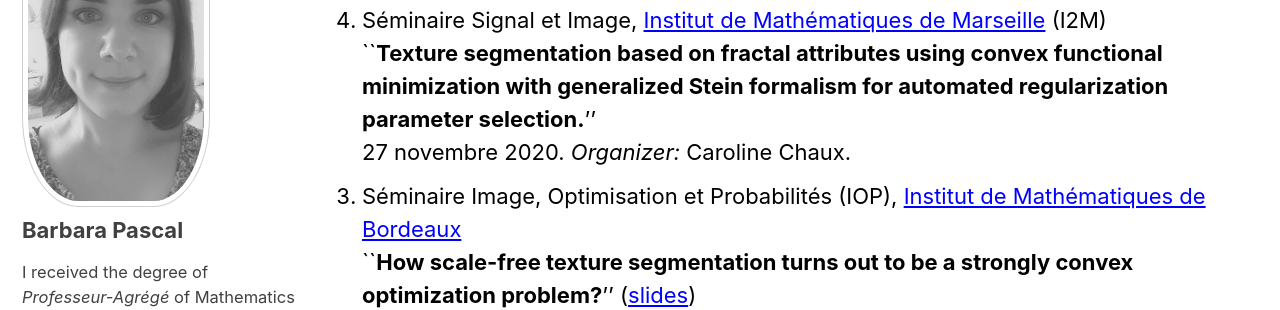
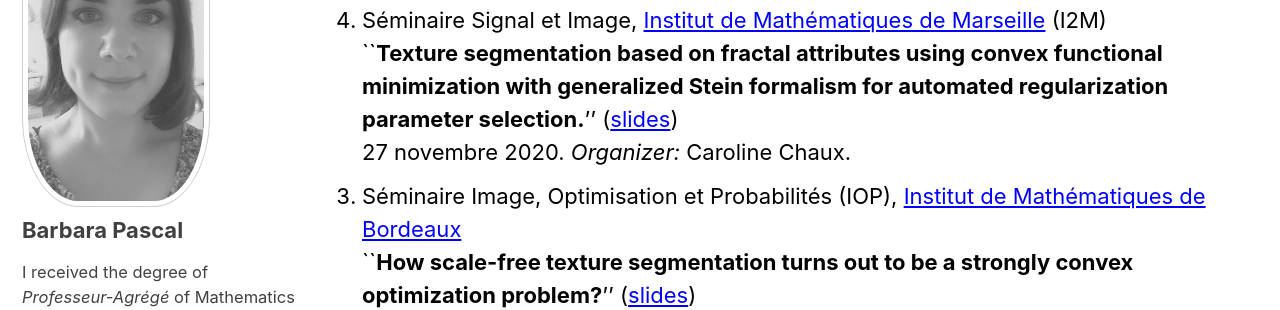
Before and after one commit to bpascal-fr/bpascal-fr.github.io, a Jekyll site: the page built from _pages/invitations.md, in a window 1280 px wide and 900 px high, scrolled down 635 px. Shown: the part 154-464 px from the top of the window. Built offline with Jekyll 4.4.1, drawn with Linux system fonts in a browser that asks for light colours; cached includes are drawn as plain includes; nearby versions of some CDN libraries; some web fonts are replaced.

Commit message:
invited semainars

```diff
--- a/_pages/invitations.md
+++ b/_pages/invitations.md
@@ -21,7 +21,7 @@
 ``**Segmentation de textures à partir d'attributs fractals par minimisation de fonctionnelle, avec réglage automatique des hyperparamètres**'' ([slides](../assets/pdfs/SCAM21.pdf))
 4 février 2021. *Organizers:* Stéphane Jaffard and Stéphane Seuret.
 4. Séminaire Signal et Image, [Institut de Mathématiques de Marseille](https://www.i2m.univ-amu.fr/) (I2M)
-``**Texture segmentation based on fractal attributes using convex functional minimization with generalized Stein formalism for automated regularization parameter selection.**''
+``**Texture segmentation based on fractal attributes using convex functional minimization with generalized Stein formalism for automated regularization parameter selection.**'' ([slides](../assets/pdfs/Marseille20.pdf))
 27 novembre 2020. *Organizer:* Caroline Chaux.
 3. Séminaire Image, Optimisation et Probabilités (IOP), [Institut de Mathématiques de Bordeaux](https://www.math.u-bordeaux.fr/imb/spip.php)
 ``**How scale-free texture segmentation turns out to be a strongly convex optimization problem?**'' ([slides](../assets/pdfs/IMB20.pdf))
```
Also changed, not shown: 1 other file.
